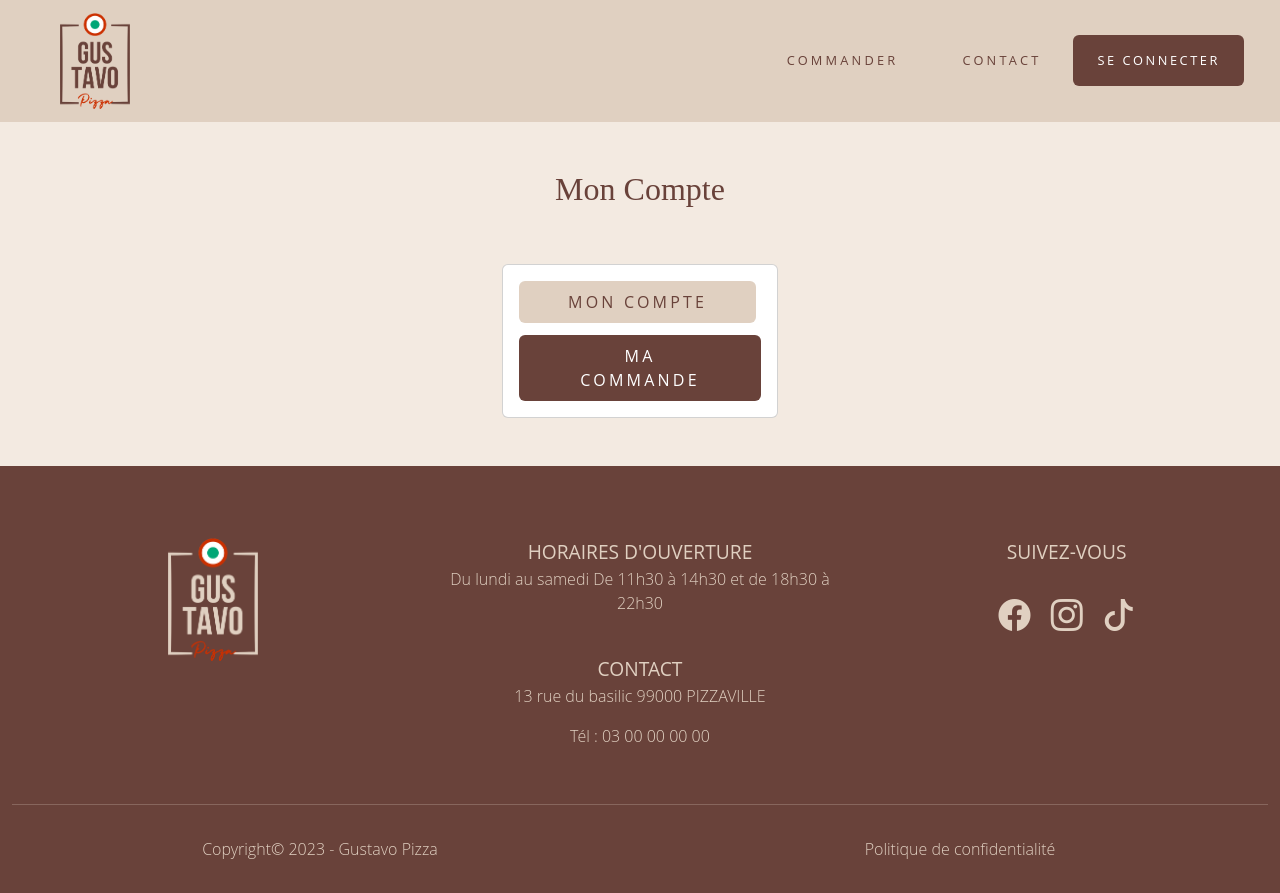
After one commit to Valboulet/Gustavo-pizza, a PHP site: page /account.php in a window 1280 px wide. The commit adds this page. Run offline with PHP 8.4, Linux system fonts and the light colour scheme.

Commit message:
Created account page and modal

```diff
--- /dev/null
+++ b/account.php
@@ -0,0 +1,174 @@
+<?php
+?>
+<!DOCTYPE html>
+<html lang="en">
+<!DOCTYPE html>
+<html lang="fr">
+<head>
+  <meta charset="UTF-8">
+  <meta name="viewport" content="width=device-width, initial-scale=1.0">
+  <!-- Bootstrap Links -->
+  <link href="https://cdn.jsdelivr.net/npm/bootstrap@5.3.2/dist/css/bootstrap.min.css" rel="stylesheet" integrity="sha384-T3c6CoIi6uLrA9TneNEoa7RxnatzjcDSCmG1MXxSR1GAsXEV/Dwwykc2MPK8M2HN" crossorigin="anonymous">
+  <link rel="stylesheet" href="https://cdn.jsdelivr.net/npm/bootstrap-icons@1.11.1/font/bootstrap-icons.css">
+  <link rel="stylesheet" href="style.css">
+  <title>Gustavo Pizzeria</title>
+</head>
+<body>
+
+<!-- Navbar -->
+<nav class="navbar sticky-top navbar-expand-md">
+  <div class="container-fluid">
+    <a class="navbar-brand ms-5" href="#">
+      <img src="./assets/images/Logo_Gustavo.png" alt="logo" width="70">
+    </a>
+    <button class="navbar-toggler me-5" type="button" data-bs-toggle="collapse" data-bs-target="#navbarTogglerDemo02" aria-controls="navbarTogglerDemo02" aria-expanded="false" aria-label="Toggle navigation">
+      <span class="navbar-toggler-icon"></span>
+    </button>
+    <div class="collapse navbar-collapse mt-sm-0 mt-4 ms-4" id="navbarTogglerDemo02">
+      <ul class="navbar-nav ms-auto me-4">
+        <li class="nav-item mb-sm-0 me-4 mb-4 ms-4">
+          <a class="nav-link py-sm-3" aria-current="page" href="#">COMMANDER</a>
+        </li>
+        <li class="nav-item mb-sm-0 me-4 mb-4 ms-4">
+          <a class="nav-link py-sm-3" href="#">CONTACT</a>
+        </li>
+        <li class="nav-item mb-sm-0 mb-4 ms-0">
+          <a role="button" class="btn nav-link px-4 py-3 bt-classic">SE CONNECTER</a>
+        </li>
+      </ul>
+    </div>
+  </div>
+</nav>
+
+<!-- Account / Last Order panel -->
+
+<main class="pb-5">
+  <div class="text-center py-5">
+    <h2>Mon Compte</h2>
+  </div>
+  <div class="row justify-content-center px-5">
+    <div class="col-3 cardspace">
+      <div class="card">
+        <div class="card-body">
+            <button type="button" class="btn px-5 py-2 mb-2 bt-other" data-bs-toggle="collapse" data-bs-target="#myAccount" aria-expanded="false" aria-controls="myAccount">MON COMPTE</button>
+              <div class="collapse" id="myAccount">
+                <div class="card card-body text-center">
+                  <h5>Jean DUPONT</h5>
+                  <div class="mt-2">
+                    <label for="#phone">Téléphone</label>
+                    <input class="form-control" type="text" id="phone" placeholder="0300000000" disabled>
+                  </div>
+                  <div class="mt-2">
+                    <label for="#email">E-mail</label>
+                    <input class="form-control" type="text" id="email" placeholder="jean.dupont@example.com" disabled>
+                  </div>
+                  <div class="mt-2 mb-2">
+                    <label for="#password">Mot de passe</label>
+                    <input class="form-control" type="password" id="password" placeholder="************" disabled>
+                  </div>
+                  <button type="button" class="btn my-2 bt-yes bt-account">MODIFIER INFOS</button>
+                  <button type="button" class="btn bt-no bt-account" data-bs-toggle="modal" data-bs-target="#deleteOrderModal" data-bs-whatever="votre compte">SUPPRIMER COMPTE</button>
+                </div>
+              </div>
+            <button type="button" class="btn px-5 py-2 mt-1 bt-classic" data-bs-toggle="collapse" data-bs-target="#myOrder" aria-expanded="false" aria-controls="myOrder">MA COMMANDE</button>
+            <div class="collapse" id="myOrder">
+                <div class="card card-body text-center">
+                  <h5>n°45822161-98</h5>
+                  <h4 class="fw-bold">20:00</h4>
+                  <a class="acc-link" data-bs-toggle="collapse" href="#lastOrder" role="button" aria-expanded="false" aria-controls="lastOrder">Voir ma commande</a>
+                  <div class="mt-2">
+                    <div class="collapse" id="lastOrder">
+                      <ul class="list-group">
+                        <li class="list-group-item">
+                          <small class="fs-6 fw-bold">La Margherita</small><br>
+                          <small>Extra Basilic</small><br>
+                          <small>Tropicana 33cl</small><br>
+                          <small class="fw-bold">Quantité : 1</small>
+                        </li>
+                        <li class="list-group-item">
+                          <small class="fs-6 fw-bold">La Salmone</small><br>
+                          <small>Coca-cola 33cl</small><br>
+                          <small class="fw-bold">Quantité : 2</small>
+                        </li>
+                      </ul>
+                    </div>
+                  </div>
+                  <button type="button" class="btn my-2 bt-yes bt-account">MODIFIER MA COMMANDE</button>
+                  <button type="button" class="btn bt-no bt-account" data-bs-toggle="modal" data-bs-target="#deleteOrderModal" data-bs-whatever="cette commande">SUPPRIMER MA COMMANDE</button>
+                </div>
+              </div>
+
+          </div>
+        </div>
+      </div>
+    </div>
+  </div>
+
+</main>
+
+<!-- Delete order Modal -->
+
+<div class="modal fade" id="deleteOrderModal" tabindex="-1" aria-labelledby="deleteOrderModalLabel" aria-hidden="true">
+    <div class="modal-dialog modal-dialog-centered">
+      <div class="modal-content">
+        <div class="modal-header">
+          <h1 class="modal-title fs-2" id="deleteOrderModalLabel">Suppression</h1>
+          <button type="button" class="btn-close" data-bs-dismiss="modal" aria-label="Close"></button>
+        </div>
+        <div class="modal-body">
+          Voulez-vous vraiment supprimer cette commande ?
+        </div>
+        <div class="modal-footer">
+          <button type="button" class="btn btn-primary bt-yes">OUI</button>
+          <button type="button" class="btn btn-primary bt-no">NON</button>
+        </div>
+      </div>
+    </div>
+  </div>
+
+
+<!-- Footer -->
+<footer class="container-fluid text-center" id="footer">
+  <div class="row py-4">
+    <div class="col-md-4 pt-5">
+      <a class="navbar-brand" href="#">
+        <img src="./assets/images/Logo_Gustavo-white.png" alt="logo" width="90">
+      </a>
+    </div>
+    <div class="col-md-4 pt-5 mb-0">
+      <span class="footer-title">HORAIRES D'OUVERTURE</span>
+      <p>Du lundi au samedi De 11h30 à 14h30 et de 18h30 à 22h30</p><br>
+      <span class="footer-title">CONTACT</span>
+      <p>13 rue du basilic 99000 PIZZAVILLE</p>
+      <p>Tél : 03 00 00 00 00</p>
+    </div>
+    <div class="col-md-4 pt-5">
+      <span>SUIVEZ-VOUS</span><br><br>
+      <a href="">
+        <i class="bi bi-facebook mx-2"></i>
+      </a>
+      <a href="">
+        <i class="bi bi-instagram mx-2"></i>
+      </a>
+      <a href="">
+        <i class="bi bi-tiktok mx-2"></i>
+      </a>
+    </div>
+  </div><hr>
+  <div class="row py-3">
+    <div class="col-md-6">
+      Copyright© 2023 - Gustavo Pizza
+    </div>
+    <div class="col-md-6">
+      <a href="">
+        <p>Politique de confidentialité</p>
+      </a>
+    </div>
+  </div>
+</footer>
+
+<!-- Scripts -->
+  <script src="admin.js"></script>
+  <script src="https://cdn.jsdelivr.net/npm/bootstrap@5.3.2/dist/js/bootstrap.bundle.min.js" integrity="sha384-C6RzsynM9kWDrMNeT87bh95OGNyZPhcTNXj1NW7RuBCsyN/o0jlpcV8Qyq46cDfL" crossorigin="anonymous"></script>
+</body>
+</html>
--- a/login.php
+++ b/login.php
@@ -39,7 +39,7 @@
   <div class="modal fade" id="accountModal" tabindex="-1" aria-labelledby="accountModalLabel" aria-hidden="true">
     <div class="modal-dialog modal-dialog-centered modal-dialog-scrollable">
       <div class="modal-content">
-        <div class="modal-header">
+        <div class="modal-header border-0">
           <h1 class="modal-title fs-3 mx-auto ps-5" id="accountModalLabel">Créer mon compte</h1>
           <button type="button" class="btn-close" data-bs-dismiss="modal" aria-label="Close"></button>
         </div>
--- a/style.css
+++ b/style.css
@@ -25,15 +25,13 @@ html {
 body {
   font-family: 'Open Sans', sans-serif;
   background-color: var(--white);
-  color: var(--black);
+  color: var(--brown);
   font-weight: 400;
 }
 
 h1,
 h2,
-h3
-h4
- {
+h3 {
   font-weight: 300;
   font-family: 'DM Serif Display', serif;
 }
```
Also changed, not shown: other parts of style.css (+66 -12 lines), admin.css (+9 -11 lines), admin.php (+23 -21 lines), index.php (+12 -9 lines), order.php (+70 -17 lines), pizzas.php (+35 -19 lines), src/Connection.php (added, +29 -0 lines).
